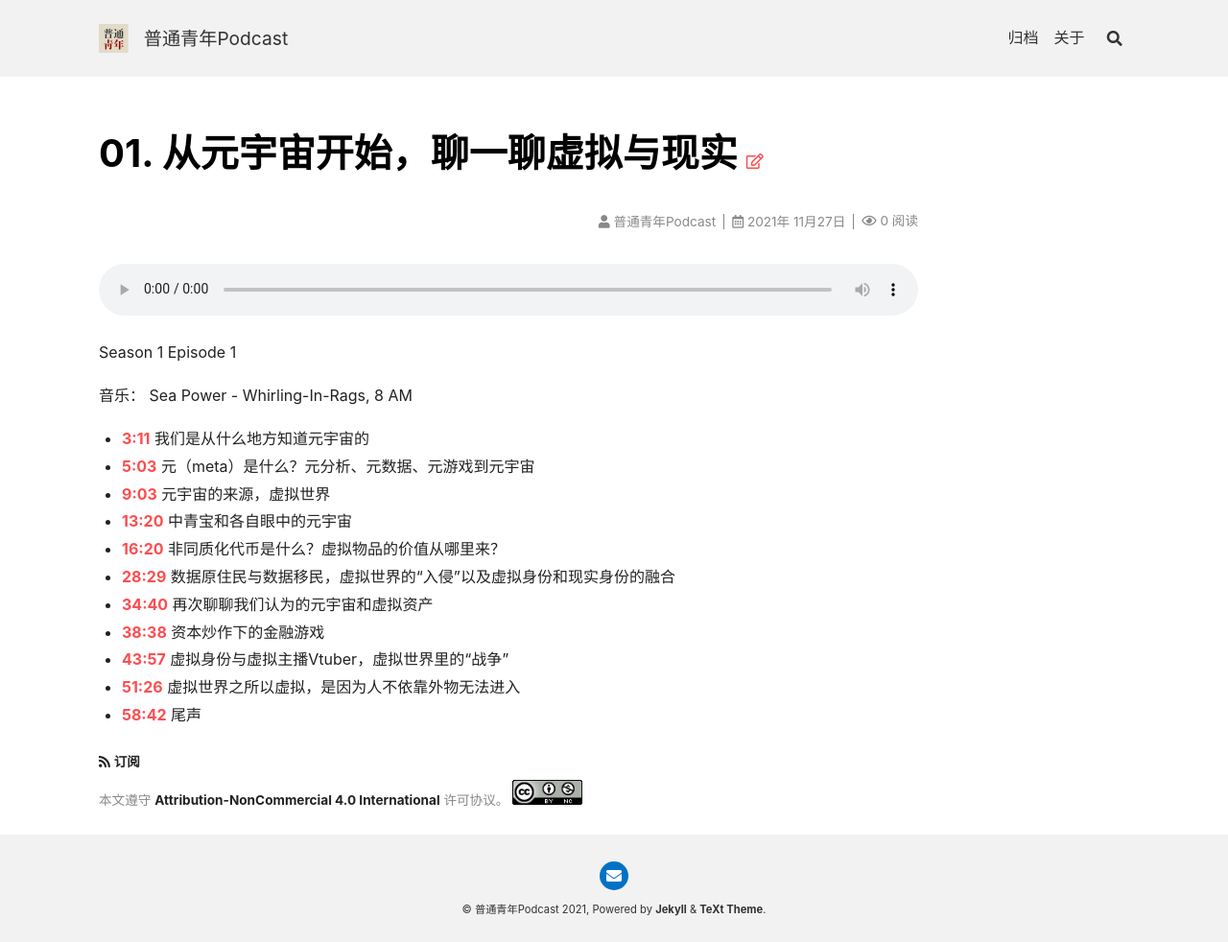
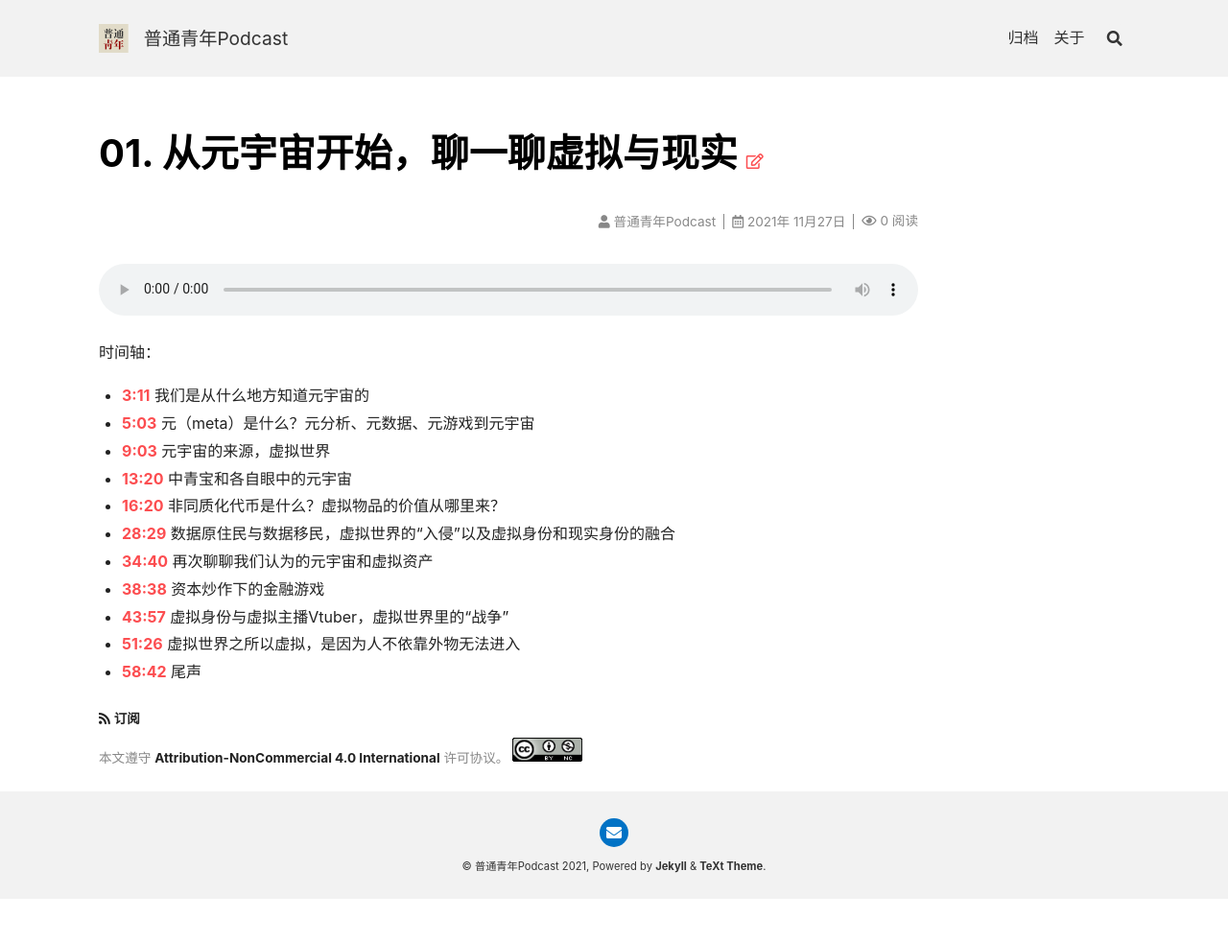
Before and after one commit to putongqingnian/putongqingnian.github.io, a Jekyll site: the page built from _posts/2021-11-27-podcast01.md, in a window 1280 px wide. Shown: the whole page at 96% size. Built offline with Jekyll 4.4.1, drawn with Linux system fonts in a browser that asks for light colours; nearby versions of some CDN libraries; comment, search, counter and statistics services are not loaded; after the commit the page ends 937 px from its top, so only the background shows below that.

Commit message:
修改内容

```diff
--- a/_layouts/podcast.html
+++ b/_layouts/podcast.html
@@ -5,9 +5,9 @@
 
 <br>
 <audio id="audio" controls preload='auto' style='width: 100%;'><source src='{{ page.audio }}'></audio>
-<p>{% if page.season %}Season {{ page.season }} {% endif %}{% if page.episode %}Episode {{ page.episode }}{% endif %}</p>
-{{ content }}
 
+
+<p>时间轴：</p>
 <ul>
   {% if page.shownotes %}
     {% for _shownote in page.shownotes %}
--- a/_posts/2021-11-27-podcast01.md
+++ b/_posts/2021-11-27-podcast01.md
@@ -39,7 +39,10 @@
 key: s1e1
 ---
 
+最近身边有了很多关于元宇宙的讨论，而这个话题与我们之前一直谈聊的“虚拟与现实”密切相关。借此机会，在《普通青年》的第一期节目里，我们想一起聊一聊元宇宙、虚拟世界、网络空间怎样“侵入”到我们的现实以及它们可以给我们带来什么。
 
+主播：逸思Ease，园长
 
 音乐：
+
 Sea Power - Whirling-In-Rags, 8 AM
```
